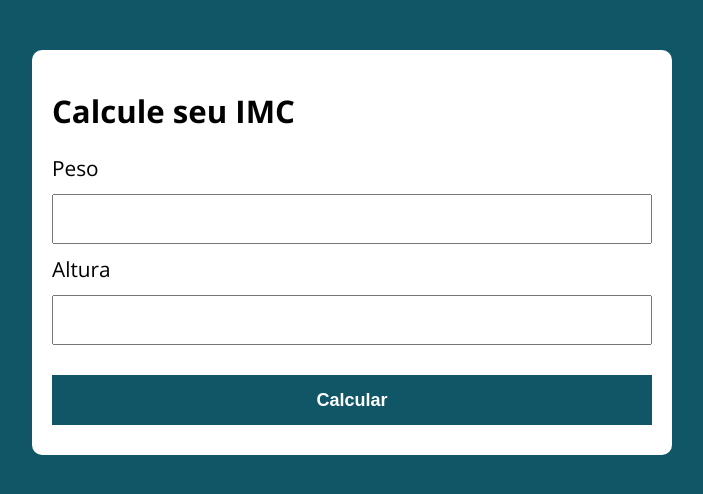
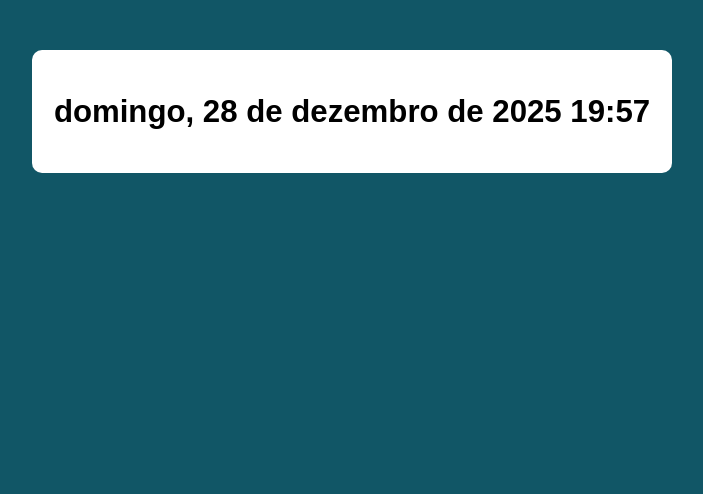
Before and after one commit to rodrigohenriquesouza/JavaScript-Node, a plain HTML site: page aula29/index.html in a window 1280 px wide. Shown: the whole page, without its empty margins (288-991 px from the left). Drawn offline with nearby package versions, Linux system fonts and the light colour scheme.

Commit message:
exercicio para datas com diferentes metodos

```diff
--- a/aula29/assets/css/style.css
+++ b/aula29/assets/css/style.css
@@ -5,6 +5,7 @@
 }
 
 * {
+    font-family: Arial, Helvetica, sans-serif;
     box-sizing: border-box;
     outline: none;
 }
@@ -17,6 +18,10 @@ body {
     font-size: 1.3em;
     line-height: 1.5em;
 
+}
+
+h1 {
+    text-align: center;
 }
 
 .container {
--- a/aula29/assets/js/main.js
+++ b/aula29/assets/js/main.js
@@ -0,0 +1,43 @@
+const h1 = document.querySelector('.container h1')
+const data = new Date()
+
+function diaSemanaTexto(diaSemana) {
+    const diasSemana = ['domingo', 'segunda-feira', 'terça-feira', 'quarta-feira', 'quinta-feira', 'sexta-feira', 'sábado']
+    return diasSemana[diaSemana]
+}
+
+function getNomeMes (numeroMes) {
+    const meses = ['janeiro', 'feveiro', 'março', 'abril', 'maio', 'junho', 'julho', 'agosto', 'setembro', 'outubro', 'novembro', 'dezembro']
+    return meses[numeroMes]
+}
+
+function zeroAEsquerda(num) {
+    return num >= 10 ? num : `0${num}`
+}
+
+function criaData(data) {
+    const diaSemana = data.getDay()
+    const numeroMes = data.getMonth()
+
+    const nomeDia = diaSemanaTexto(diaSemana)
+    const nomeMes = getNomeMes(numeroMes)
+
+    return (
+        `${nomeDia}, ${data.getDate()} de ${nomeMes}` +
+        ` de ${data.getFullYear()}` +
+        ` ${zeroAEsquerda(data.getHours())}:${zeroAEsquerda(data.getMinutes())}`
+    )
+}
+
+h1.innerHTML = criaData(data)
+
+
+/* const h1 = document.querySelector('.container h1')
+const data = new Date()
+
+const opcoes = {
+    dateStyle: 'full',
+    timeStyle: 'short'
+}
+
+h1.innerHTML = data.toLocaleString('pt-BR', opcoes) */
--- a/aula29/index.html
+++ b/aula29/index.html
@@ -9,14 +9,7 @@
 <body>
 
     <section class="container">
-        <h1>Calcule seu IMC</h1>
-        <form action="" id="form" method="POST">
-            <label for="peso">Peso</label>
-            <input type="text" name="peso" id="peso">
-
-            <label for="altura">Altura</label>
-            <input type="text" name="altura" id="altura">
-            <button type="submit">Calcular</button>
+        <h1>Lorem ipsum dolor sit amet consectetur adipisicing elit. Vitae voluptate quae illum, rerum possimus odit, recusandae officiis pariatur delectus porro vero maxime eveniet facere expedita blanditiis ipsa tempore nemo quam.</h1>
         </form>
 
         <div id="resultado"></div>
```
